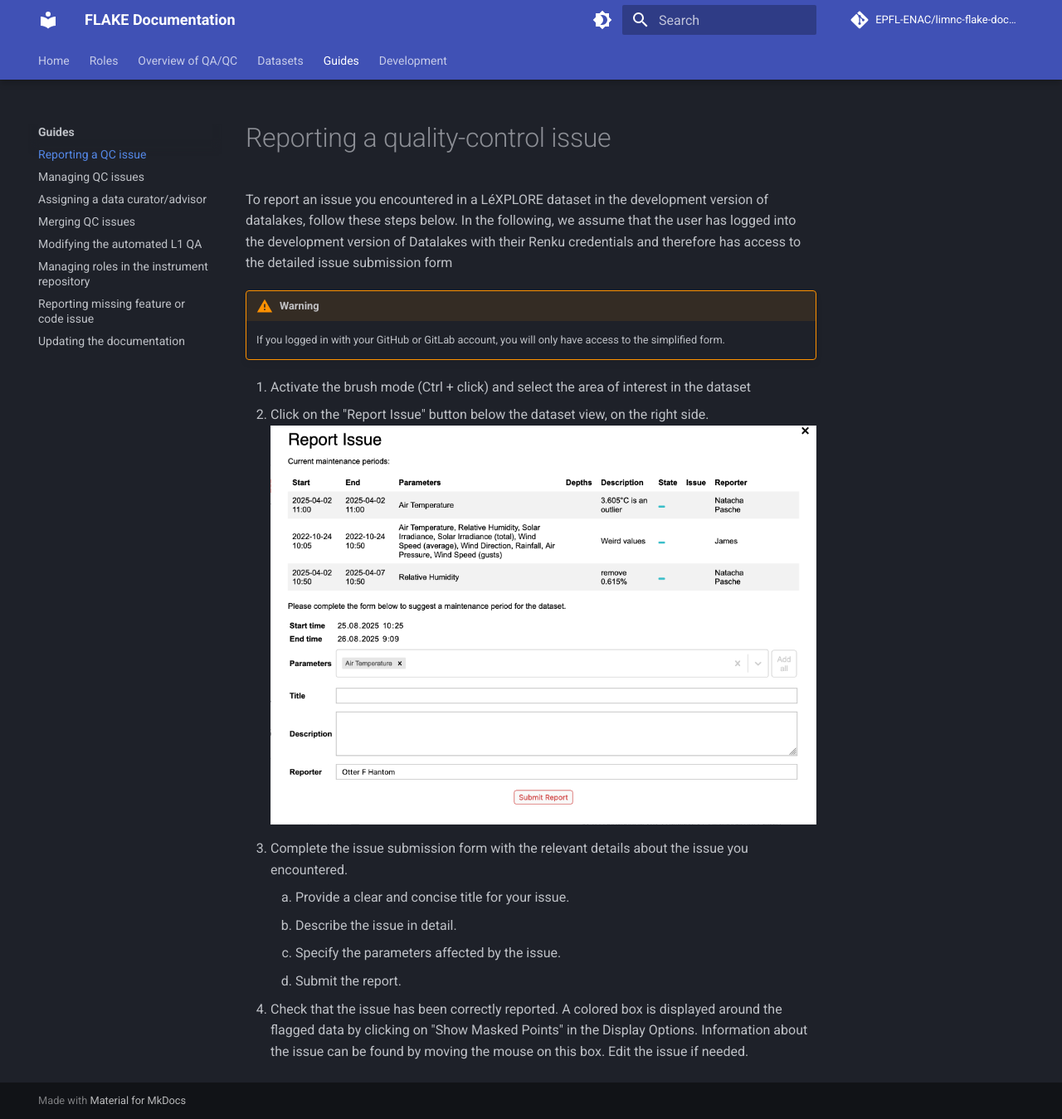
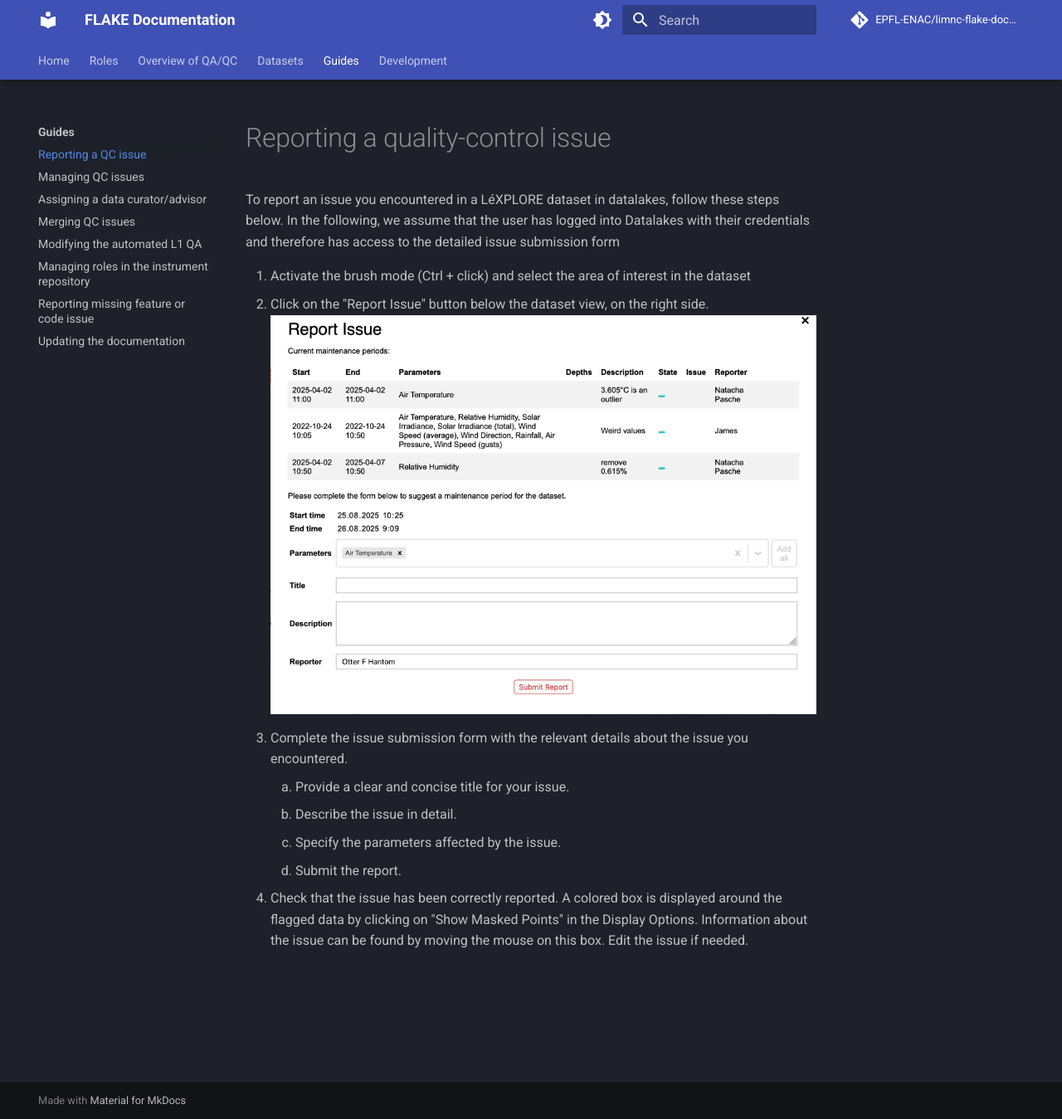
Before and after one commit to EPFL-ENAC/limnc-flake-documentation, an MkDocs documentation site: the page built from docs/guides/reporting.md, in a window 1280 px wide and 1349 px high. Shown: the whole window at 83% size. Built offline with MkDocs 1.6.1 and Material for MkDocs 9.7.7, drawn with Linux system fonts in a browser that asks for light colours; comment, search, counter and statistics services are not loaded.

Commit message:
chore: remove mentions of "development version" of datalakes

```diff
--- a/docs/guides/reporting.md
+++ b/docs/guides/reporting.md
@@ -1,13 +1,6 @@
 # Reporting a quality-control issue
 
-To report an issue you encountered in a LéXPLORE dataset in the development version of datalakes, follow these steps below. In the following, we assume that the user has logged into the development version of Datalakes with their Renku credentials and therefore has access to the detailed issue submission form
-
-<!-- prettier-ignore-start -->
-
-!!! warning
-    If you logged in with your GitHub or GitLab account, you will only have access to the simplified form.
-
-<!-- prettier-ignore-end -->
+To report an issue you encountered in a LéXPLORE dataset in datalakes, follow these steps below. In the following, we assume that the user has logged into Datalakes with their credentials and therefore has access to the detailed issue submission form
 
 1. Activate the brush mode (Ctrl + click) and select the area of interest in the dataset
 2. Click on the "Report Issue" button below the dataset view, on the right side.
```
Also changed, not shown: docs/guides/assignment.md (+1 -1 lines).
